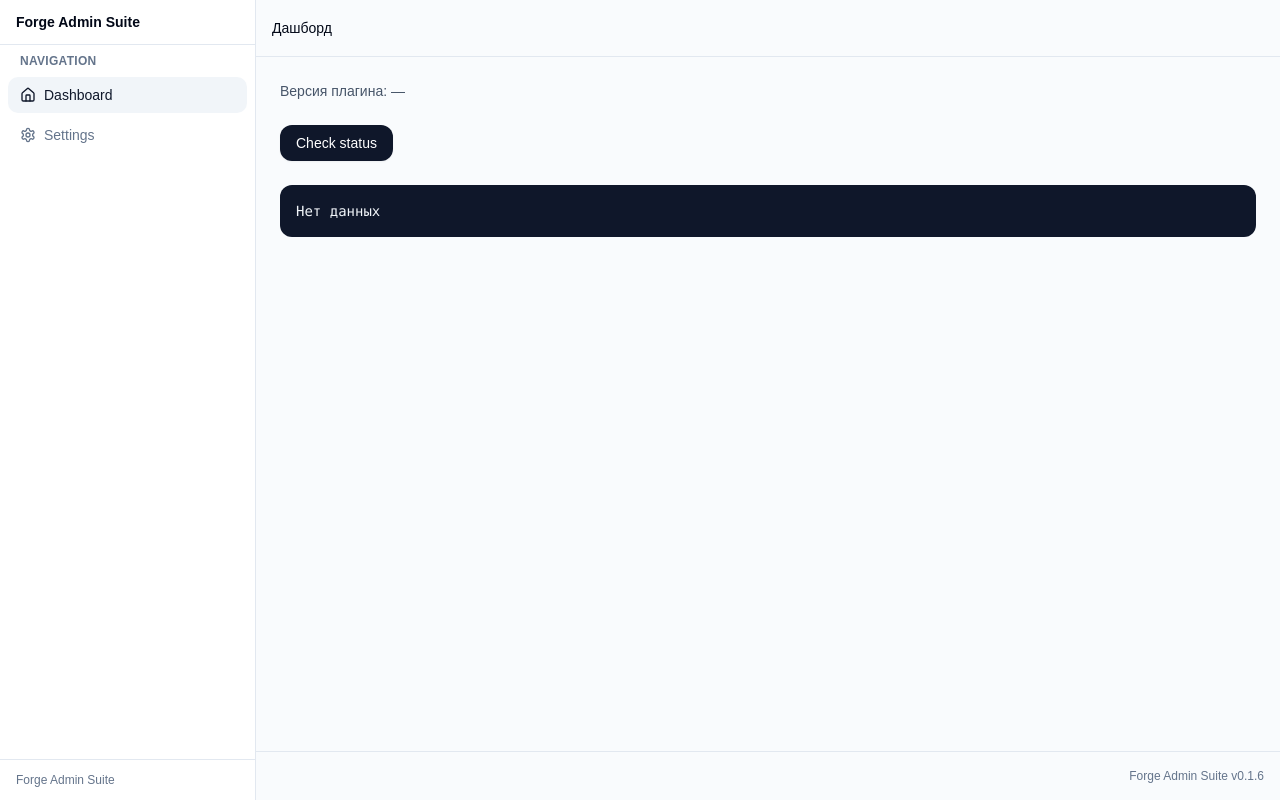
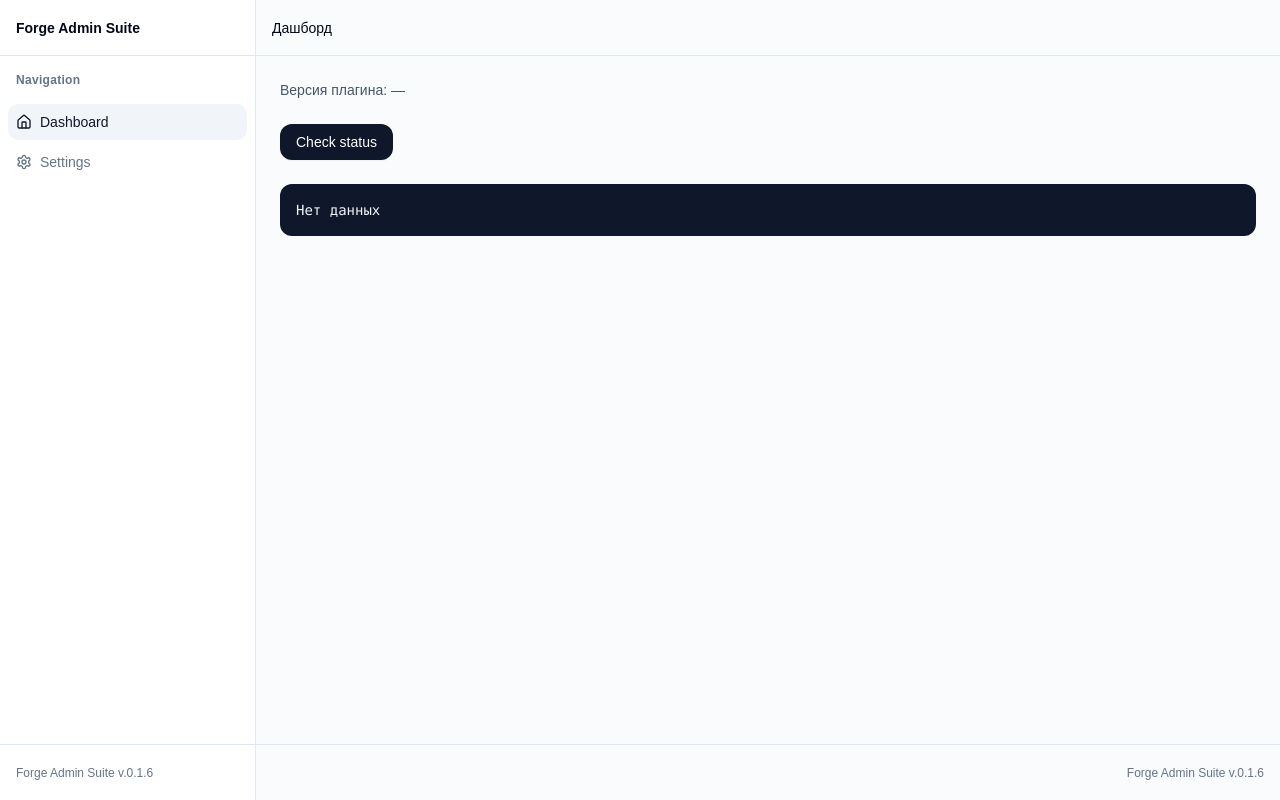
Before and after one commit to DmitriyLavrisiuk/wp-forge-admin-suite, a React app in the folder dev/ui/: page /#/ in a window 1280 px wide. Built offline with nearby package versions, Linux system fonts and the light colour scheme; the HTML template or start-up script is replaced by a standard one.

Commit message:
fix(ui): clean main styling

```diff
--- a/dev/ui/src/components/layout/AppFooter.tsx
+++ b/dev/ui/src/components/layout/AppFooter.tsx
@@ -2,9 +2,9 @@
   const version = window.forgeAdminSuite?.version ?? "0.1.6";
 
   return (
-    <footer className="border-t border-border px-4">
-      <div className="flex h-12 items-center justify-end text-xs text-muted-foreground">
-        Forge Admin Suite v{version}
+    <footer className="border-t max-h-14 h-14 box-border flex items-center">
+      <div className="flex items-center w-full px-4 gap-3 justify-end text-xs text-muted-foreground">
+        Forge Admin Suite v.{version}
       </div>
     </footer>
   );
--- a/dev/ui/src/components/layout/AppHeader.tsx
+++ b/dev/ui/src/components/layout/AppHeader.tsx
@@ -7,8 +7,8 @@
   const title = currentRoute?.pageTitle ?? "";
 
   return (
-    <header className="border-b border-border px-4">
-      <div className="flex h-14 items-center gap-3">
+    <header className="p-0 m-0 border-b max-h-14 h-14 box-border flex items-center">
+      <div className="flex items-center w-full px-4 gap-3">
         <h2 className="text-sm font-medium text-foreground">{title}</h2>
       </div>
     </header>
--- a/dev/ui/src/components/layout/AppSidebar.tsx
+++ b/dev/ui/src/components/layout/AppSidebar.tsx
@@ -16,13 +16,14 @@
 export default function AppSidebar() {
   const location = useLocation();
   const navRoutes = routes.filter((route) => route.showInNav !== false);
+  const version = window.forgeAdminSuite?.version ?? "0.1.6";
 
   return (
     <Sidebar>
-      <SidebarHeader className="border-b px-4 py-3">
-        <div className="text-sm font-semibold text-foreground">
+      <SidebarHeader className="border-b max-h-14 h-14 box-border flex items-center">
+        <p className="flex items-center w-full px-4 gap-3 text-sm font-semibold text-foreground">
           Forge Admin Suite
-        </div>
+        </p>
       </SidebarHeader>
       <SidebarContent>
         <SidebarGroup>
@@ -38,7 +39,7 @@
                     <SidebarMenuButton asChild isActive={isActive}>
                       <NavLink
                         to={route.path}
-                        className="flex w-full items-center gap-2"
+                        className="flex w-full items-center gap-2 focus:shadow-none"
                       >
                         <Icon className="h-4 w-4" />
                         <span className="truncate">
@@ -53,8 +54,10 @@
           </SidebarGroupContent>
         </SidebarGroup>
       </SidebarContent>
-      <SidebarFooter className="border-t px-4 py-3 text-xs text-muted-foreground">
-        Forge Admin Suite
+      <SidebarFooter className="border-t max-h-14 h-14 box-border flex items-center">
+        <div className="flex items-center w-full px-4 gap-3 text-xs text-muted-foreground">
+          Forge Admin Suite v.{version}
+        </div>
       </SidebarFooter>
     </Sidebar>
   );
--- a/dev/ui/src/components/ui/sidebar.tsx
+++ b/dev/ui/src/components/ui/sidebar.tsx
@@ -86,7 +86,7 @@
   HTMLDivElement,
   React.HTMLAttributes<HTMLDivElement>
 >(({ className, ...props }, ref) => (
-  <div ref={ref} className={cn("px-2 py-2", className)} {...props} />
+  <div ref={ref} className={cn("p-0 m-0", className)} {...props} />
 ));
 SidebarHeader.displayName = "SidebarHeader";
 
@@ -106,7 +106,7 @@
   HTMLDivElement,
   React.HTMLAttributes<HTMLDivElement>
 >(({ className, ...props }, ref) => (
-  <div ref={ref} className={cn("px-2 py-2", className)} {...props} />
+  <div ref={ref} className={cn("p-0 m-0", className)} {...props} />
 ));
 SidebarFooter.displayName = "SidebarFooter";
 
@@ -114,7 +114,7 @@
   HTMLDivElement,
   React.HTMLAttributes<HTMLDivElement>
 >(({ className, ...props }, ref) => (
-  <div ref={ref} className={cn("space-y-2", className)} {...props} />
+  <div ref={ref} className={cn("space-y-2 w-full text-sm", className)} {...props} />
 ));
 SidebarGroup.displayName = "SidebarGroup";
 
@@ -125,7 +125,7 @@
   <div
     ref={ref}
     className={cn(
-      "px-3 text-xs font-semibold uppercase tracking-wide text-muted-foreground",
+      "px-2 text-xs font-semibold tracking-wide text-muted-foreground h-8 flex items-center",
       className
     )}
     {...props}
@@ -158,7 +158,7 @@
 SidebarMenuItem.displayName = "SidebarMenuItem";
 
 const sidebarMenuButtonVariants = cva(
-  "flex w-full items-center gap-2 rounded-md px-3 py-2 text-sm font-medium transition-colors",
+  "flex w-full items-center gap-2 rounded-md px-2 py-2 text-sm font-medium transition-colors",
   {
     variants: {
       isActive: {
--- a/dev/ui/src/pages/DashboardPage.tsx
+++ b/dev/ui/src/pages/DashboardPage.tsx
@@ -33,7 +33,7 @@
   };
 
   return (
-    <div className="min-h-[60vh]">
+    <div className="min-h-[10vh]">
       <div className="mb-6">
         <p className="text-sm text-slate-600">
           Версия плагина: {window.forgeAdminSuite?.version ?? "—"}
--- a/dev/ui/src/pages/SettingsPage.tsx
+++ b/dev/ui/src/pages/SettingsPage.tsx
@@ -2,7 +2,7 @@
 
 export default function SettingsPage() {
   return (
-    <div className="min-h-[60vh]">
+    <div className="min-h-[10vh]">
       <div className="mb-6">
         <p className="text-sm text-slate-600">
           Скоро здесь будут настройки плагина.
```
Also changed, not shown: 2 other files (tests, documents, lock files or other folders).
